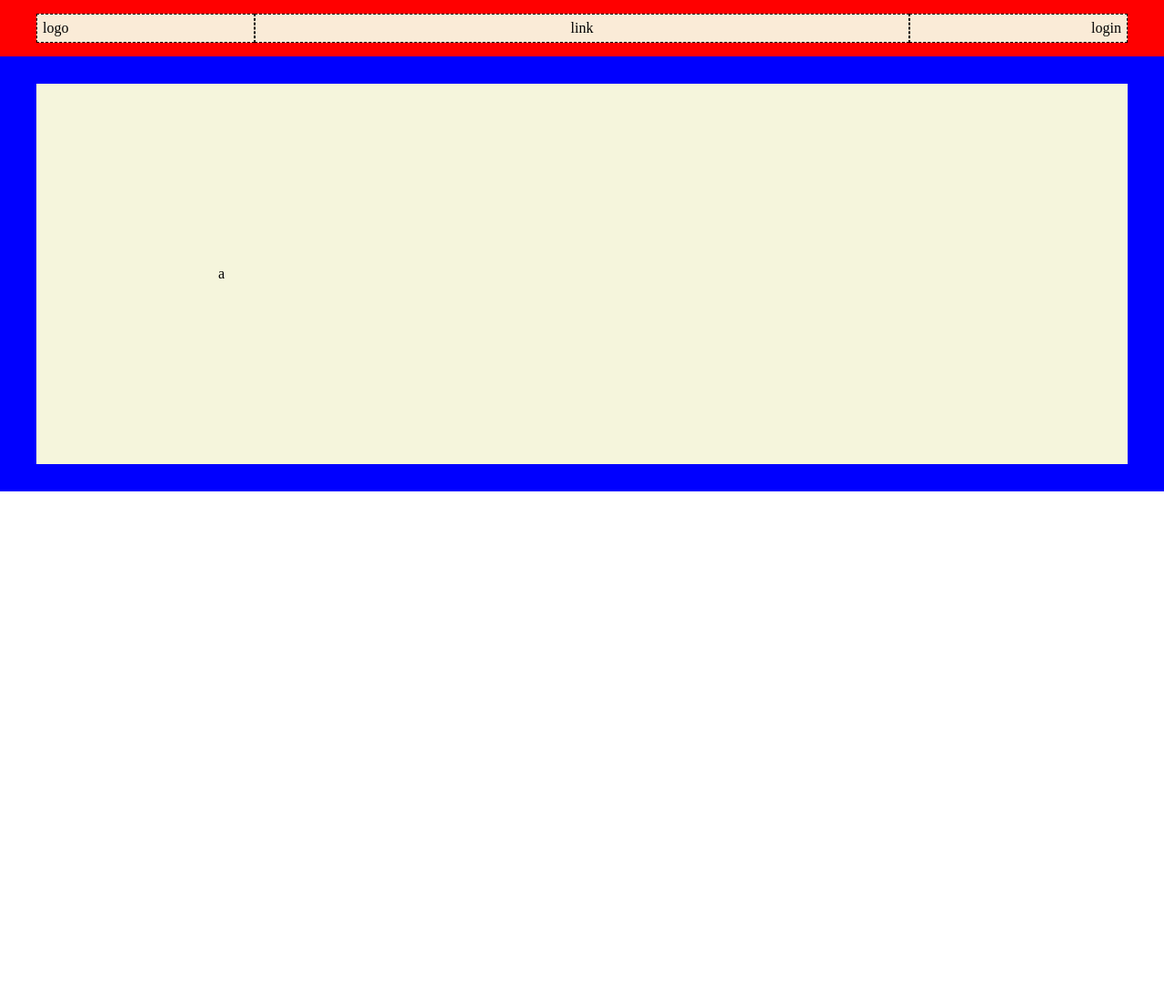
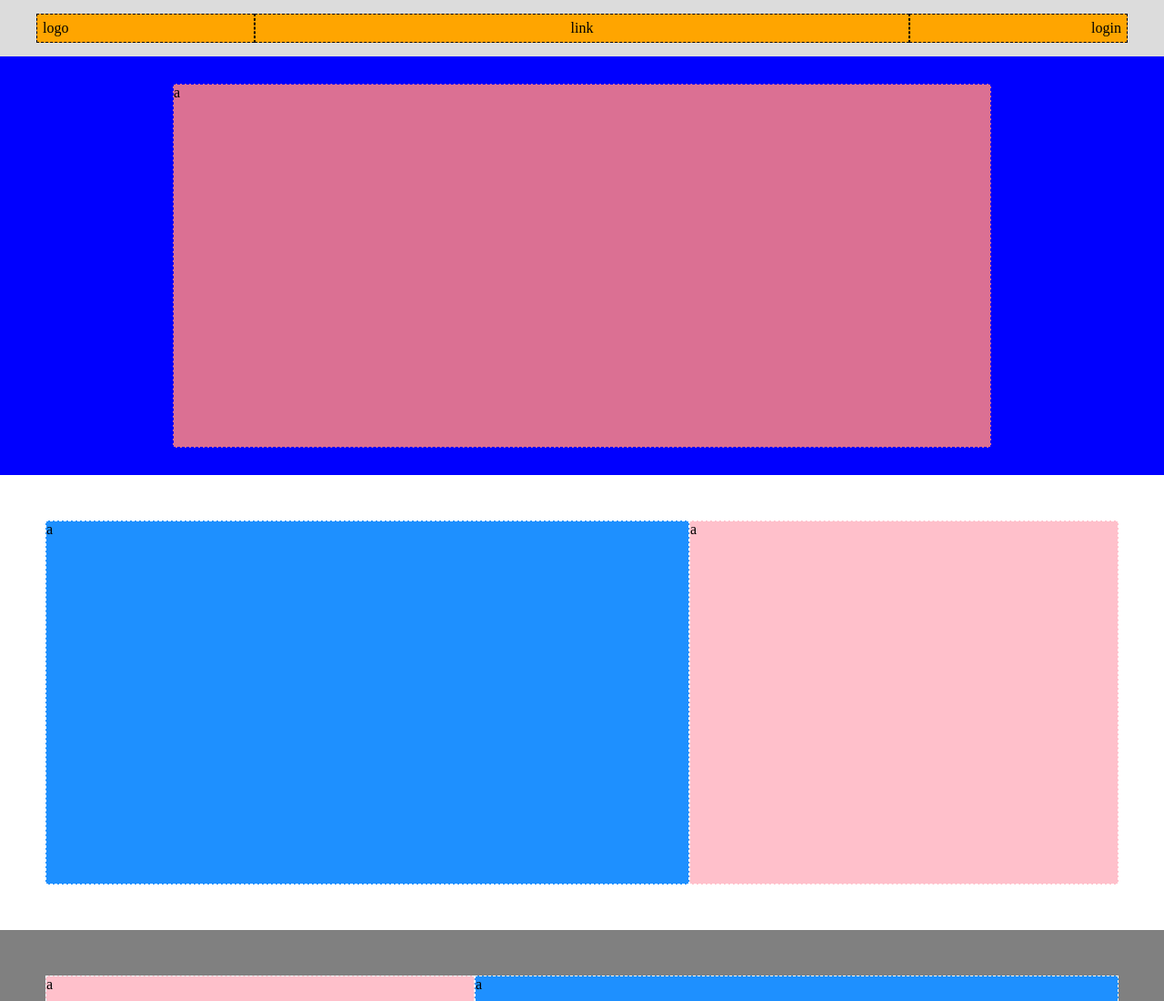
Before and after one commit to michelelongo97/htmlcss-struttura-discord, a plain HTML site: page index.html in a window 1280 px wide. Shown: the top 1100 px of the page at 91% size. Before the commit the page ends 800 px from the top, so only its background shows below. Drawn offline with Linux system fonts and the light colour scheme.

Commit message:
feat: add main

```diff
--- a/css/style.css
+++ b/css/style.css
@@ -16,7 +16,7 @@
 
 /*header*/
 .header-top{
-    background-color: red;
+    background-color: gainsboro;
     padding: 15px 0;
 }
 
@@ -27,7 +27,7 @@
 
 .header-top > .container{
     display: flex;
-    background-color: antiquewhite;
+    background-color: orange;
 }
 
 .header-top .logo{
@@ -54,8 +54,50 @@
 
 .header-bottom > .container{
     display: flex;
-    background-color: beige;
-    padding: 200px;
+    background-color: palevioletred;
+    max-width: 900px;
+    min-height: 400px;
+    border: 1px dashed blue;
+
+}
+
+/*main*/
+section{
+    padding: 50px;
+}
+
+.bkg-grey{
+    background-color: grey;
+}
+
+.bigcolumn{
+    background-color: #1e90ff;
+    width: 60%;
+    min-height: 400px;
+    border: 1px dashed white;
 
 
 }
+
+.littlecolumn{
+    background-color: #ffc0cb;
+    width: 40%;
+    min-height: 400px;
+    border: 1px dashed white;
+
+
+}
+
+section > .container{
+    display: flex;
+
+}
+
+.column{
+    display: flex;
+    background-color: green;
+    width: 100%;
+    min-height: 400px;
+    border: 1px dashed white;
+
+}
--- a/index.html
+++ b/index.html
@@ -17,13 +17,41 @@
         </div>
         <div class="header-bottom">
             <div class="container">
-
-                    a
-                </div>
-
+                a
             </div>
         </div>
     </header>
 
+    <main>
+        <section>
+            <div class="container">
+                <div class="bigcolumn">a</div>
+                <div class="littlecolumn">a</div>
+            </div>
+        </section>
+
+        <section class="bkg-grey">
+            <div class="container">
+                <div class="littlecolumn">a</div>
+                <div class="bigcolumn">a</div>
+            </div>
+        </section>
+
+        <section>
+            <div class="container">
+                <div class="bigcolumn">a</div>
+                <div class="littlecolumn">a</div>
+            </div>
+        </section>
+
+
+        <section class="bkg-grey">
+            <div class="container">
+                <div class="column">a</div>
+            </div>
+
+        </section>
+    </main>
+
 </body>
 </html>
```
